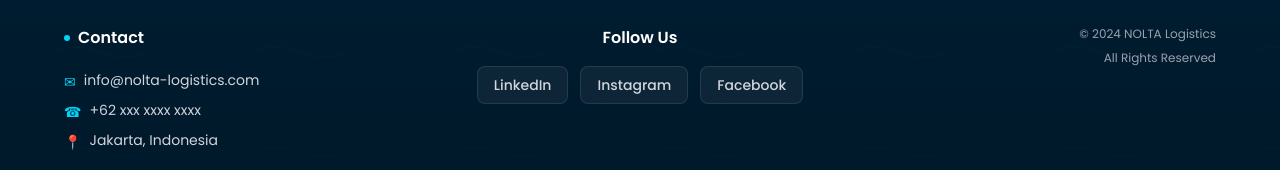
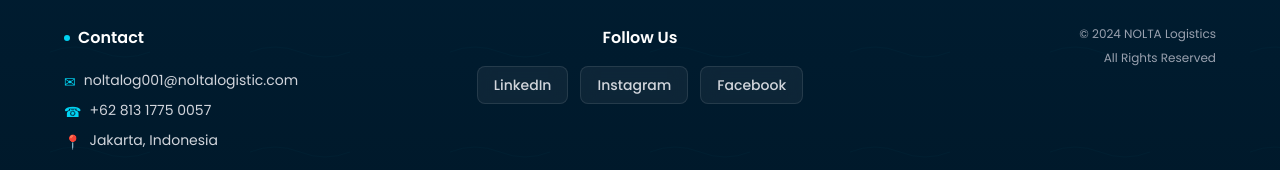
Before and after one commit to nopall-png/nolta-company-profile, a Next.js app: page / in a window 1280 px wide. Shown: the part 4598-4768 px from the top of the page. Built offline with nearby package versions, Linux system fonts and the light colour scheme.

Commit message:
updat email dan nommor

```diff
--- a/components/layout/Footer.tsx
+++ b/components/layout/Footer.tsx
@@ -97,11 +97,11 @@ export default function Footer() {
             <div className="space-y-2">
               <p className="flex items-start gap-2">
                 <span className="text-cyan-400 mt-0.5">✉</span>
-                <span>info@nolta-logistics.com</span>
+                <span>noltalog001@noltalogistic.com</span>
               </p>
               <p className="flex items-start gap-2">
                 <span className="text-cyan-400 mt-0.5">☎</span>
-                <span>+62 xxx xxxx xxxx</span>
+                <span>+62 813 1775 0057</span>
               </p>
               <p className="flex items-start gap-2">
                 <span className="text-cyan-400 mt-0.5">📍</span>
```
